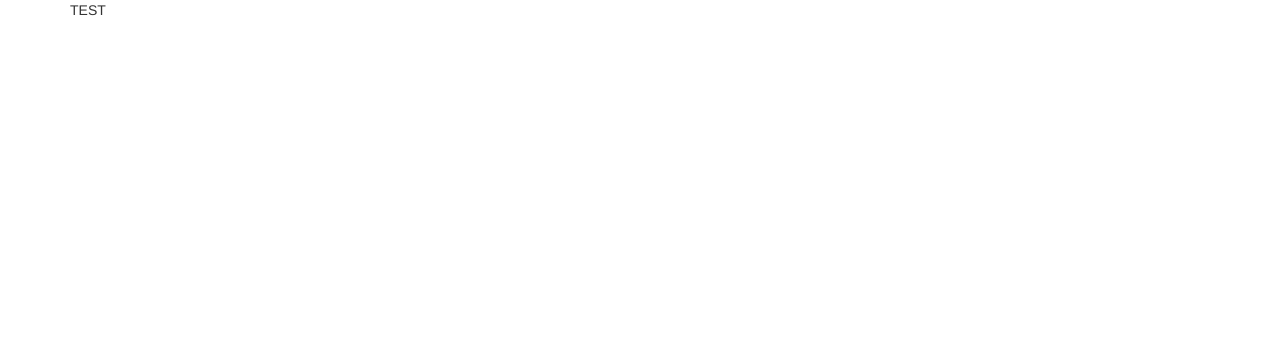
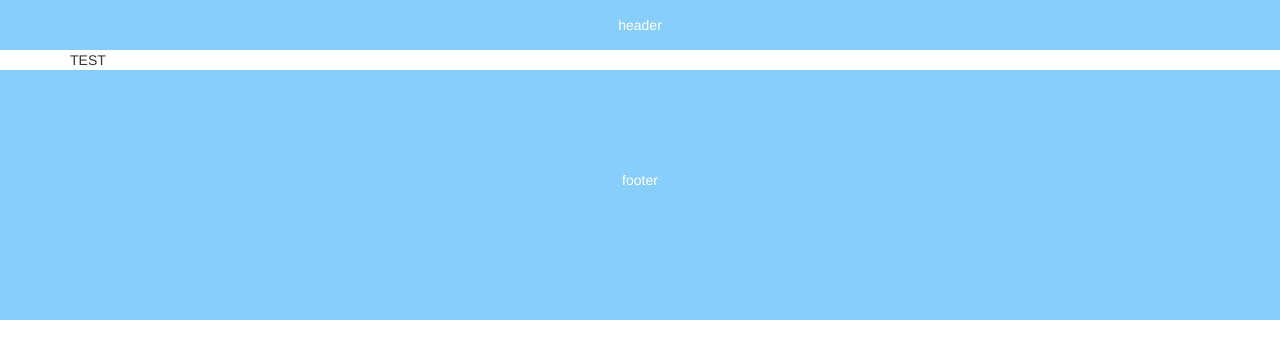
Before and after one commit to ramadanmostafa/interview-cake-demo, a Django app: page / in a window 1280 px wide. Before the commit the part shown is almost empty. Shown: the top 359 px of the page. Run offline with Django 3.2, Linux system fonts and the light colour scheme; some libraries are stand-ins or nearby versions.

Commit message:
add header, footer

```diff
--- a/demo/templates/demo/base.html
+++ b/demo/templates/demo/base.html
@@ -12,8 +12,14 @@
 
   <body>
 
+    <div class="header">
+        header
+    </div>
     <div class="container">
       {% block content %} {% endblock %}
+    </div>
+    <div class="footer">
+        footer
     </div>
     <script src="https://code.jquery.com/jquery-2.1.4.min.js"></script>
     <script src="{% static 'bootstrap/js/bootstrap.min.js' %}"></script>
--- a/runtime.txt
+++ b/runtime.txt
@@ -1 +1 @@
-Python 3.5.2
+Python 3.7.0
--- a/static/css/custom.css
+++ b/static/css/custom.css
@@ -0,0 +1,17 @@
+.header {
+    width: 100%;
+    height: 50px;
+    color: white;
+    padding-top: 15px;
+    text-align: center;
+    background-color: lightskyblue;
+}
+.footer {
+    width: 100%;
+    height: 250px;
+    color: white;
+    padding-top: 100px;
+    text-align: center;
+    vertical-align: center;
+    background-color: lightskyblue;
+}
```
